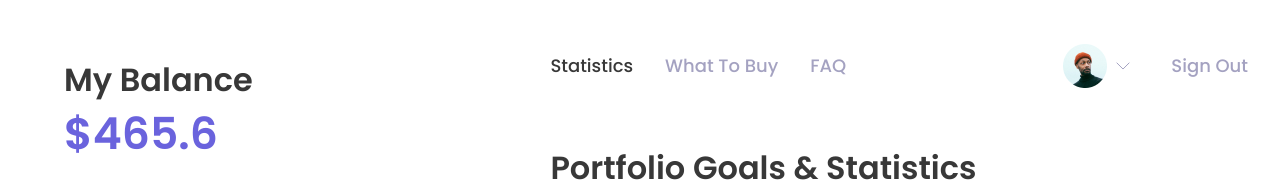
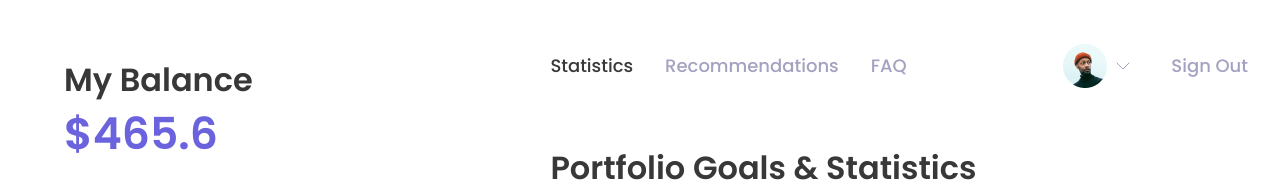
Before and after one commit to bacebu4/investing, a React (Create React App) app in the folder web/: page / in a window 1280 px wide. Shown: the top 182 px of the page. Built offline with nearby package versions, Linux system fonts and the light colour scheme.

Commit message:
style: better naming

```diff
--- a/web/src/containers/Navbar.tsx
+++ b/web/src/containers/Navbar.tsx
@@ -24,7 +24,7 @@ export const Navbar: React.FC = () => {
           </NavbarLink>
 
           <NavbarLink ml="32px" to="/">
-            What To Buy
+            Recommendations
           </NavbarLink>
 
           <NavbarLink
```
